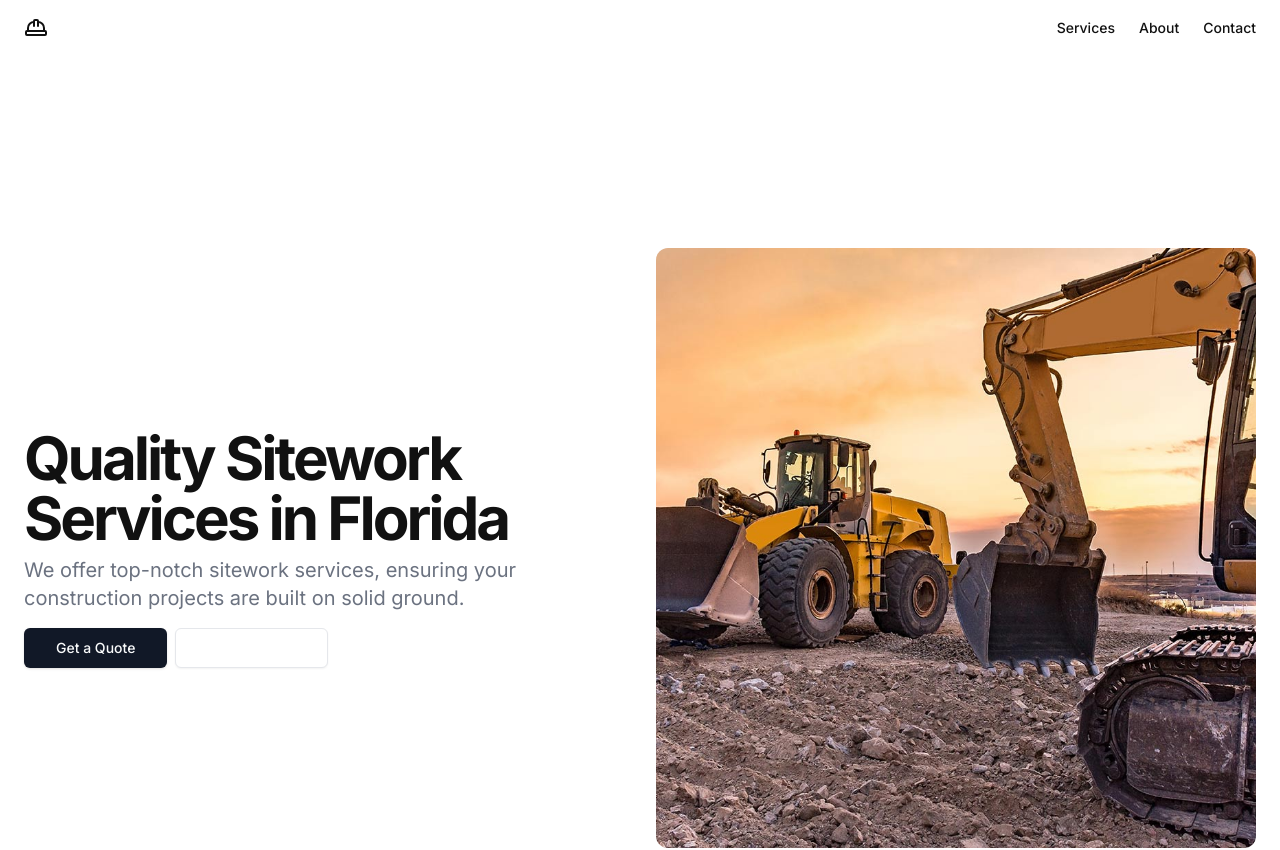
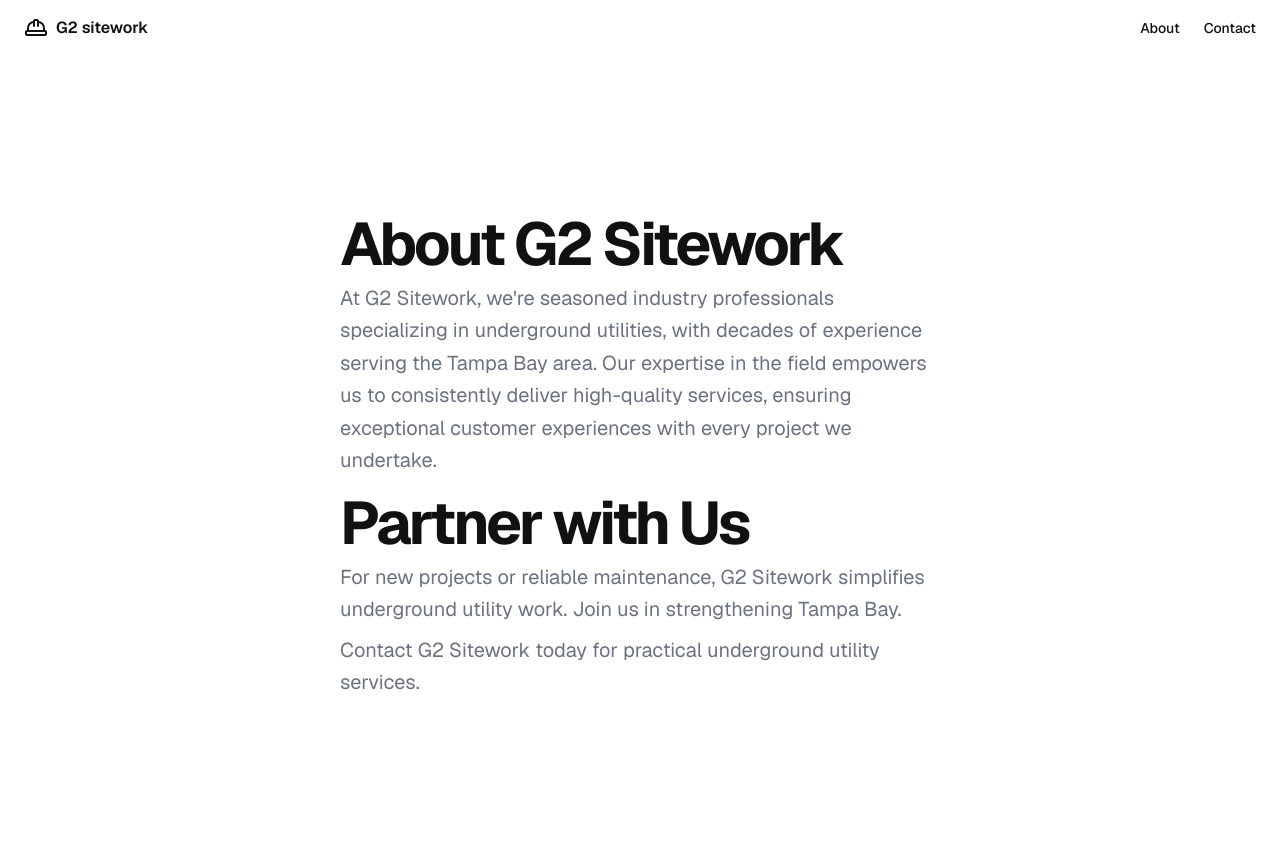
Before and after one commit to KarnellSchultz/g2sitework, a Next.js app: page /about in a window 1280 px wide. Shown: the top 850 px of the page. Built offline with nearby package versions, Linux system fonts and the light colour scheme.

Commit message:
Add next font and fixed about page

```diff
--- a/app/about/page.tsx
+++ b/app/about/page.tsx
@@ -1,9 +1,36 @@
 import { HomePage } from "@/components/home-page";
+import { Button } from "@/components/ui/button";
+import Link from "next/link";
 
 export default function Home() {
   return (
-    <main className="bg-white">
-      <HomePage />
+    <main>
+      <div className="h-screen w-full flex flex-col justify-center items-center px-4 gap-4 py-6 sm:py-12 md:py-24 lg:py-32 xl:py-48">
+        <div className="space-y-2">
+          <h1 className="text-3xl font-bold tracking-tighter sm:text-5xl xl:text-6xl/none">
+            About G2 Sitework
+          </h1>
+          <p className="max-w-[600px] text-gray-500 md:text-xl/relaxed lg:text-base/relaxed xl:text-xl/relaxed dark:text-gray-400">
+            {`At G2 Sitework, we're seasoned industry professionals specializing in underground
+          utilities, with decades of experience serving the Tampa Bay area. Our expertise in the
+          field empowers us to consistently deliver high-quality services, ensuring exceptional
+          customer experiences with every project we undertake.`}
+          </p>
+        </div>
+
+        <div className="space-y-2">
+          <h4 className="text-3xl font-bold tracking-tighter sm:text-5xl xl:text-6xl/none">
+            Partner with Us
+          </h4>
+          <p className="max-w-[600px] text-gray-500 md:text-xl/relaxed lg:text-base/relaxed xl:text-xl/relaxed dark:text-gray-400">
+            {`For new projects or reliable maintenance, G2 Sitework simplifies underground utility work.
+          Join us in strengthening Tampa Bay.`}
+          </p>
+          <p className="max-w-[600px] text-gray-500 md:text-xl/relaxed lg:text-base/relaxed xl:text-xl/relaxed dark:text-gray-400">
+            Contact G2 Sitework today for practical underground utility services.
+          </p>
+        </div>
+      </div>
     </main>
   );
 }
--- a/app/layout.tsx
+++ b/app/layout.tsx
@@ -1,10 +1,8 @@
 import type { Metadata } from "next";
-import { Inter } from "next/font/google";
 import "./globals.css";
+import { GeistSans } from "geist/font/sans";
 import Link from "next/link";
 import { HardHatIcon } from "@/components/home-page";
-
-const inter = Inter({ subsets: ["latin"] });
 
 export const metadata: Metadata = {
   title: "G2 Sitework",
@@ -13,21 +11,16 @@ export const metadata: Metadata = {
 
 export default function RootLayout({ children }: { children: React.ReactNode }) {
   return (
-    <html lang="en">
-      <body className={inter.className}>
+    <html lang="en" className={GeistSans.className}>
+      <body className="  selection:bg-yellow-300 selection:text-black">
         <header className="px-4 lg:px-6 h-14 flex items-center">
-          <Link className="flex items-center justify-center" href="/">
+          <Link className="flex items-center justify-center gap-2" href="/">
             <HardHatIcon className="h-6 w-6" />
-            <span className="sr-only">G2 Sitework</span>
+            <span className="text-md font-semibold">G2 sitework</span>
+            <span className="sr-only">G2 sitework</span>
           </Link>
           <nav className="ml-auto flex gap-4 sm:gap-6">
-            <Link className="text-sm font-medium hover:underline underline-offset-4" href="#">
-              Services
-            </Link>
-            {/* <Link className="text-sm font-medium hover:underline underline-offset-4" href="#">
-            Projects
-          </Link> */}
-            <Link className="text-sm font-medium hover:underline underline-offset-4" href="#">
+            <Link className="text-sm font-medium hover:underline underline-offset-4" href="/about">
               About
             </Link>
             <Link
--- a/components/home-page.tsx
+++ b/components/home-page.tsx
@@ -3,7 +3,6 @@
  * @see https://v0.dev/t/nJuuVKkThFh
  */
 import Link from "next/link";
-import { CardHeader, CardContent, Card } from "@/components/ui/card";
 import Image from "next/image";
 import { Button } from "@/components/ui/button";
 import { JSX, SVGProps } from "react";
@@ -24,6 +23,9 @@ export function HomePage() {
               />
               <div className="flex flex-col justify-center space-y-4">
                 <div className="space-y-2">
+                  <h1 className="text-3xl font-bold tracking-tighter sm:text-4xl md:text-5xl lg:text-6xl/none bg-gradient-to-r from-orange-400  to-yellow-400 bg-clip-text text-transparent">
+                    G2 sitework
+                  </h1>
                   <h1 className="text-3xl font-bold tracking-tighter sm:text-5xl xl:text-6xl/none">
                     Quality Sitework Services in Florida
                   </h1>
@@ -38,12 +40,6 @@ export function HomePage() {
                     href="/contact"
                   >
                     Get a Quote
-                  </Link>
-                  <Link
-                    className="inline-flex h-10 items-center justify-center rounded-md border text-white border-gray-200 bg-white px-8 text-sm font-medium shadow-sm transition-colors hover:bg-gray-100 hover:text-gray-900 focus-visible:outline-none focus-visible:ring-1 focus-visible:ring-gray-950 disabled:pointer-events-none disabled:opacity-50 dark:border-gray-800 dark:bg-gray-950 dark:hover:bg-gray-800 dark:hover:text-gray-50 dark:focus-visible:ring-gray-300"
-                    href="#"
-                  >
-                    Our Services
                   </Link>
                 </div>
               </div>
@@ -142,7 +138,7 @@ export function HardHatIcon(props: JSX.IntrinsicAttributes & SVGProps<SVGSVGElem
   );
 }
 
-function ConstructionIcon(props) {
+function ConstructionIcon(props: JSX.IntrinsicAttributes & SVGProps<SVGSVGElement>) {
   return (
     <svg
       {...props}
@@ -168,7 +164,7 @@ function ConstructionIcon(props) {
   );
 }
 
-function PenToolIcon(props) {
+function PenToolIcon(props: JSX.IntrinsicAttributes & SVGProps<SVGSVGElement>) {
   return (
     <svg
       {...props}
@@ -190,7 +186,7 @@ function PenToolIcon(props) {
   );
 }
 
-function PipetteIcon(props) {
+function PipetteIcon(props: JSX.IntrinsicAttributes & SVGProps<SVGSVGElement>) {
   return (
     <svg
       {...props}
@@ -211,7 +207,7 @@ function PipetteIcon(props) {
   );
 }
 
-function ShovelIcon(props) {
+function ShovelIcon(props: JSX.IntrinsicAttributes & SVGProps<SVGSVGElement>) {
   return (
     <svg
       {...props}
--- a/package.json
+++ b/package.json
@@ -14,6 +14,7 @@
     "@radix-ui/react-slot": "^1.0.2",
     "class-variance-authority": "^0.7.0",
     "clsx": "^2.0.0",
+    "geist": "^1.2.0",
     "lucide-react": "^0.298.0",
     "next": "14.0.4",
     "react": "^18",
```
Also changed, not shown: 1 other file (tests, documents, lock files or other folders).
